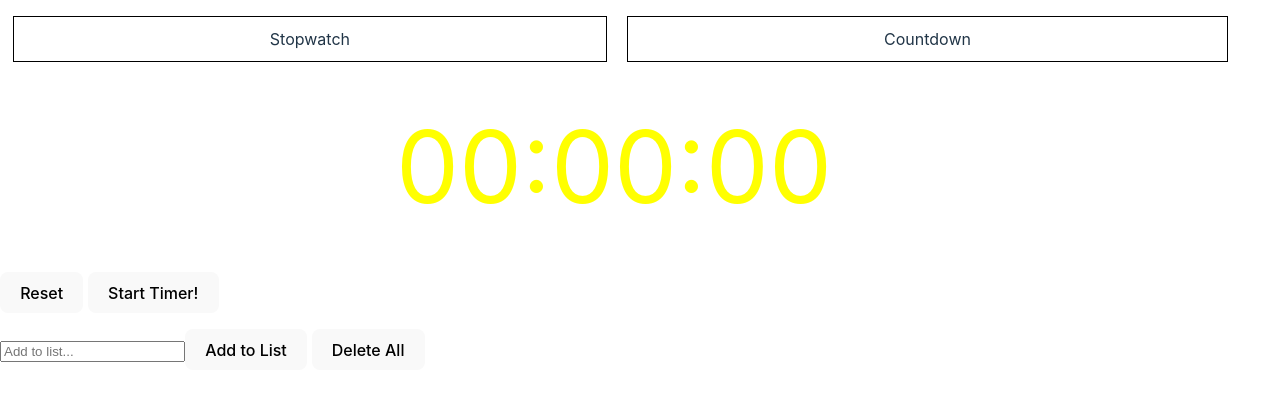
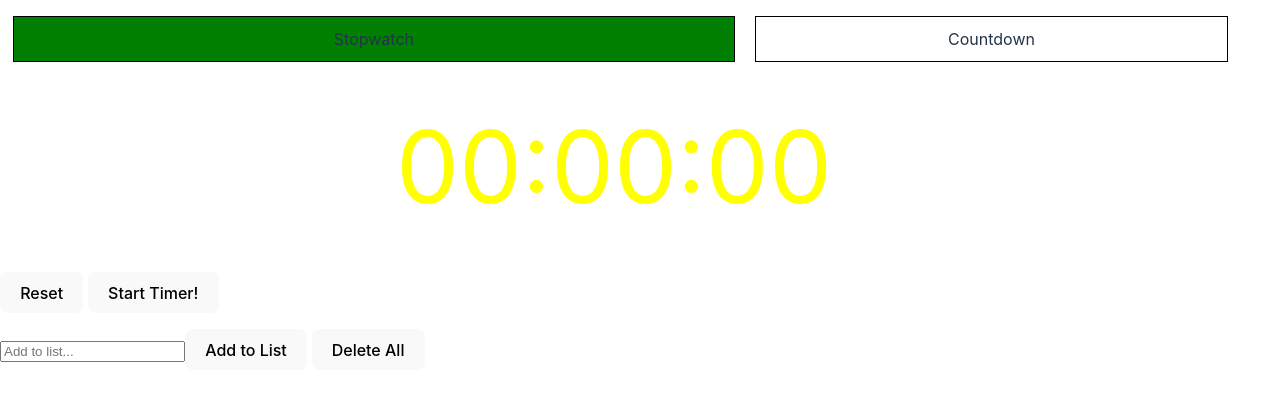
Before and after one commit to IMIHonigmann/React-ForceFocus, a React (Vite) app: page / in a window 1280 px wide. Shown: the top 400 px of the page. Built offline with nearby package versions, Linux system fonts and the light colour scheme.

Commit message:
spans now clickable and a bit styled

```diff
--- a/src/App.jsx
+++ b/src/App.jsx
@@ -242,13 +242,19 @@ const TimerComponent = () => {
 };
 
 const Tabs = () => {
+  const [currentTab, setCurrentTab] = useState(0)
+
   return (
     <p className='tabs-container'>
-      <span>
+      <span
+      style={{ backgroundColor: (currentTab == 0 ? 'green' : ''), paddingInline: (currentTab == 0 ? '25vw' : '15vw')}}
+      onClick={() => setCurrentTab(0)}>
         Stopwatch
       </span>
       {' '}
-      <span>
+      <span
+      style={{ backgroundColor: (currentTab == 1 ? 'green' : ''), paddingInline: (currentTab == 1 ? '25vw' : '15vw')}}
+      onClick={() => setCurrentTab(1)}>
         Countdown
       </span>
     </p>
--- a/src/index.css
+++ b/src/index.css
@@ -76,18 +76,19 @@ button:focus-visible {
   align-items: center;
   gap: 20px;
   margin-left: 1vw;
+  padding-inline: '20vw'
 }
 
 .tabs-container span {
+  transition-duration: 0.2s;
   padding: 10px;
-  padding-inline: 20vw;
   border: 1px solid #000;
-  transition-duration: 0.2s;
 }
 
 .tabs-container span:hover {
+  transition-duration: 0.2s;
   background-color: green;
-  transition-duration: 0.2s;
+  border-radius: 20px;
 }
 
 
```
